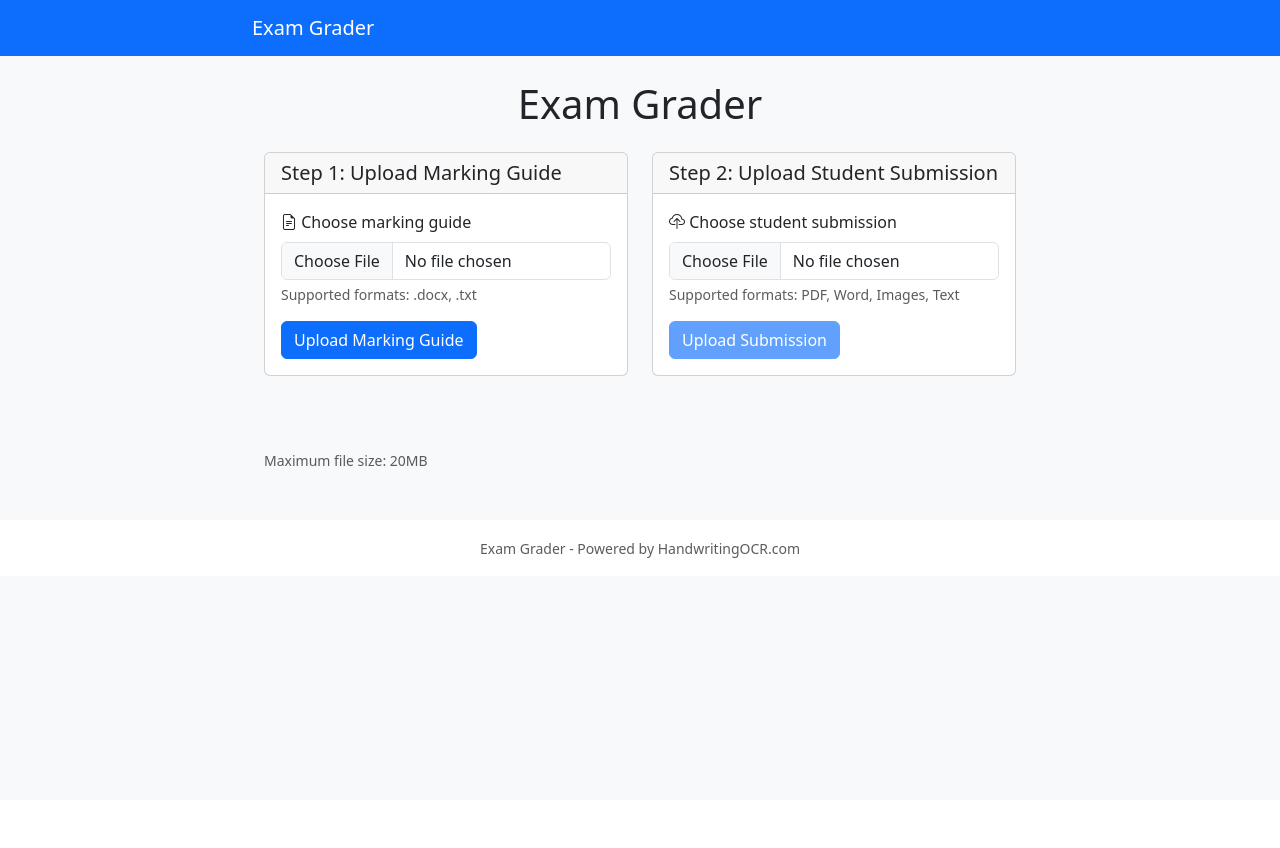
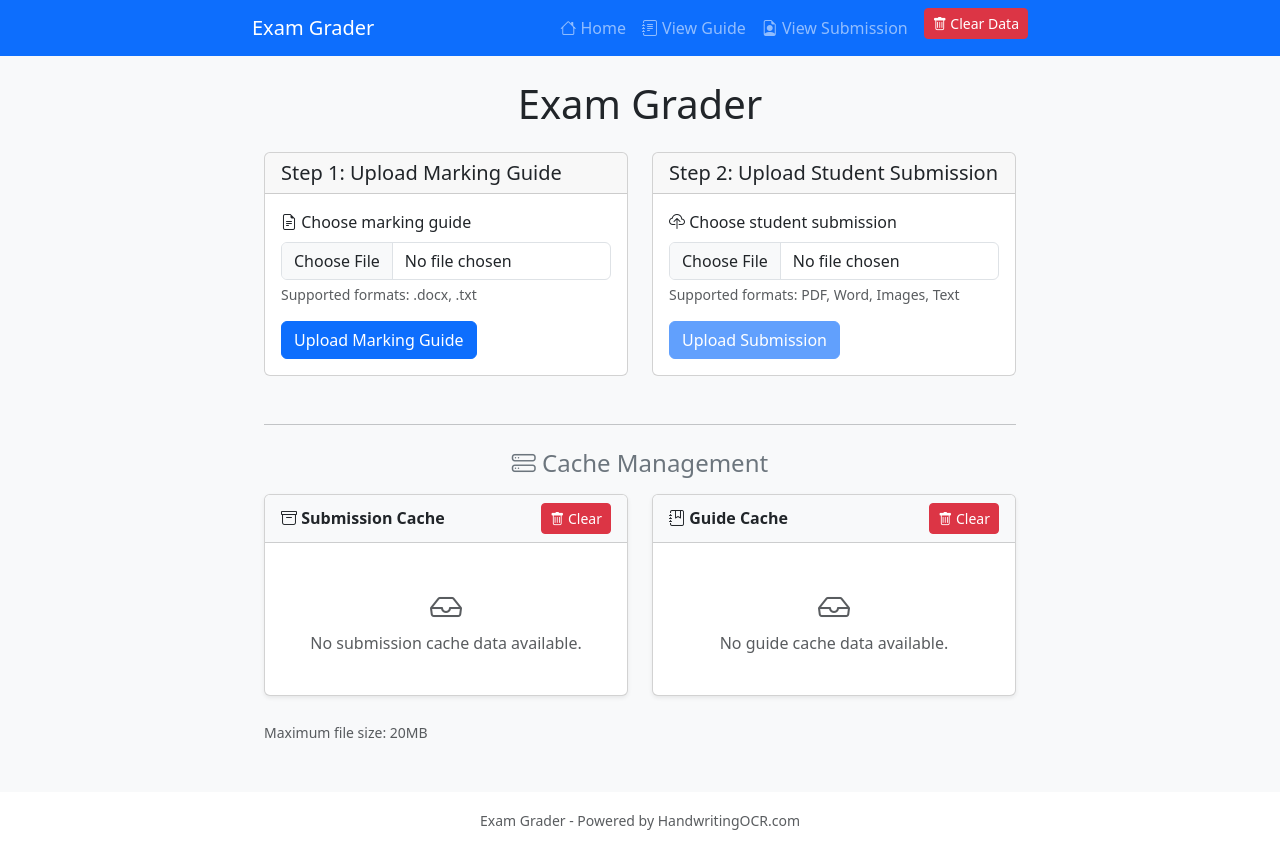
Before and after one commit to xChrisMo/Exam_Grader, a Flask app: template web/templates/index.html in a window 1280 px wide. Before the commit the page ends 558 px from the top, so only its background shows below. Run offline with Flask 3, Linux system fonts and the light colour scheme; the template is opened without the code that fills it, so the values that code supplies are empty; parts of the project's set-up code (start-up, migrations or seed data) failed here and were passed over; some libraries are stand-ins or nearby versions.

Commit message:
Add clear data functionality and enhance navigation

```diff
--- a/web/app.py
+++ b/web/app.py
@@ -429,6 +429,25 @@ def view_guide():
         guide=guide_data
     )
 
+@app.route('/clear_data', methods=['POST'])
+def clear_data():
+    """Clear uploaded marking guide and submission data from session and cache."""
+    # Remove session variables
+    session.pop('guide_uploaded', None)
+    session.pop('marking_guide', None)
+    session.pop('last_submission', None)
+    # Optionally clear storage (if you want to clear all cached guides/submissions)
+    try:
+        guide_storage.clear_storage()
+    except Exception:
+        pass
+    try:
+        submission_storage.clear_storage()
+    except Exception:
+        pass
+    flash('All uploaded data has been cleared.', 'success')
+    return redirect(url_for('index'))
+
 @app.errorhandler(413)
 def request_entity_too_large(error):
     """Handle file too large error."""
--- a/web/templates/base.html
+++ b/web/templates/base.html
@@ -53,6 +53,29 @@
     <nav class="navbar navbar-expand-lg navbar-dark bg-primary mb-4">
         <div class="container">
             <a class="navbar-brand" href="{{ url_for('index') }}">Exam Grader</a>
+            <button class="navbar-toggler" type="button" data-bs-toggle="collapse" data-bs-target="#navbarNav" aria-controls="navbarNav" aria-expanded="false" aria-label="Toggle navigation">
+                <span class="navbar-toggler-icon"></span>
+            </button>
+            <div class="collapse navbar-collapse" id="navbarNav">
+                <ul class="navbar-nav ms-auto">
+                    <li class="nav-item">
+                        <a class="nav-link" href="{{ url_for('index') }}"><i class="bi bi-house"></i> Home</a>
+                    </li>
+                    <li class="nav-item">
+                        <a class="nav-link" href="{{ url_for('view_guide') }}"><i class="bi bi-journal-text"></i> View Guide</a>
+                    </li>
+                    <li class="nav-item">
+                        <a class="nav-link" href="{{ url_for('view_submission') }}"><i class="bi bi-file-earmark-person"></i> View Submission</a>
+                    </li>
+                    <li class="nav-item">
+                        <form action="{{ url_for('clear_data') }}" method="post" class="d-inline">
+                            <button type="submit" class="btn btn-danger btn-sm ms-2" onclick="return confirm('Are you sure you want to clear all uploaded data?');">
+                                <i class="bi bi-trash"></i> Clear Data
+                            </button>
+                        </form>
+                    </li>
+                </ul>
+            </div>
         </div>
     </nav>
 
--- a/web/templates/index.html
+++ b/web/templates/index.html
@@ -95,22 +95,24 @@
     {% endwith %}
 
     <!-- Cache Management -->
-    <div class="row mt-4">
+    <hr class="my-4">
+    <h4 class="mb-3 text-center text-secondary"><i class="bi bi-hdd-stack"></i> Cache Management</h4>
+    <div class="row g-4 mb-2">
         <!-- Submission Cache -->
-        {% if storage_stats %}
-        <div class="col-md-6 mb-4">
-            <div class="card">
-                <div class="card-header d-flex justify-content-between align-items-center">
-                    <h5 class="mb-0">Submission Cache</h5>
+        <div class="col-md-6">
+            <div class="card h-100 shadow-sm">
+                <div class="card-header d-flex justify-content-between align-items-center bg-light">
+                    <span><i class="bi bi-archive"></i> <strong>Submission Cache</strong></span>
                     <form action="{{ url_for('clear_cache') }}" method="post" class="d-inline">
                         <button type="submit" class="btn btn-danger btn-sm" onclick="return confirm('Are you sure you want to clear all cached submission results?')">
-                            Clear Cache
+                            <i class="bi bi-trash"></i> Clear
                         </button>
                     </form>
                 </div>
-                <div class="card-body">
+                <div class="card-body d-flex flex-column justify-content-between">
+                    {% if storage_stats %}
                     <div class="row">
-                        <div class="col-md-6">
+                        <div class="col-6">
                             <ul class="list-group">
                                 <li class="list-group-item d-flex justify-content-between align-items-center">
                                     Cached Files
@@ -122,7 +124,7 @@
                                 </li>
                             </ul>
                         </div>
-                        <div class="col-md-6">
+                        <div class="col-6">
                             <ul class="list-group">
                                 <li class="list-group-item d-flex justify-content-between align-items-center">
                                     Storage Limit
@@ -142,26 +144,30 @@
                         </small>
                     </div>
                     {% endif %}
+                    {% else %}
+                    <div class="text-center text-muted py-4">
+                        <i class="bi bi-inbox" style="font-size:2rem;"></i><br>
+                        No submission cache data available.
+                    </div>
+                    {% endif %}
                 </div>
             </div>
         </div>
-        {% endif %}
-
         <!-- Guide Cache -->
-        {% if guide_stats %}
-        <div class="col-md-6 mb-4">
-            <div class="card">
-                <div class="card-header d-flex justify-content-between align-items-center">
-                    <h5 class="mb-0">Guide Cache</h5>
+        <div class="col-md-6">
+            <div class="card h-100 shadow-sm">
+                <div class="card-header d-flex justify-content-between align-items-center bg-light">
+                    <span><i class="bi bi-journal-bookmark"></i> <strong>Guide Cache</strong></span>
                     <form action="{{ url_for('clear_guide_cache') }}" method="post" class="d-inline">
                         <button type="submit" class="btn btn-danger btn-sm" onclick="return confirm('Are you sure you want to clear all cached marking guides?')">
-                            Clear Cache
+                            <i class="bi bi-trash"></i> Clear
                         </button>
                     </form>
                 </div>
-                <div class="card-body">
+                <div class="card-body d-flex flex-column justify-content-between">
+                    {% if guide_stats %}
                     <div class="row">
-                        <div class="col-md-6">
+                        <div class="col-6">
                             <ul class="list-group">
                                 <li class="list-group-item d-flex justify-content-between align-items-center">
                                     Cached Guides
@@ -173,7 +179,7 @@
                                 </li>
                             </ul>
                         </div>
-                        <div class="col-md-6">
+                        <div class="col-6">
                             <ul class="list-group">
                                 <li class="list-group-item d-flex justify-content-between align-items-center">
                                     Storage Limit
@@ -193,10 +199,15 @@
                         </small>
                     </div>
                     {% endif %}
+                    {% else %}
+                    <div class="text-center text-muted py-4">
+                        <i class="bi bi-inbox" style="font-size:2rem;"></i><br>
+                        No guide cache data available.
+                    </div>
+                    {% endif %}
                 </div>
             </div>
         </div>
-        {% endif %}
     </div>
 
     <!-- Last Submission -->
```
